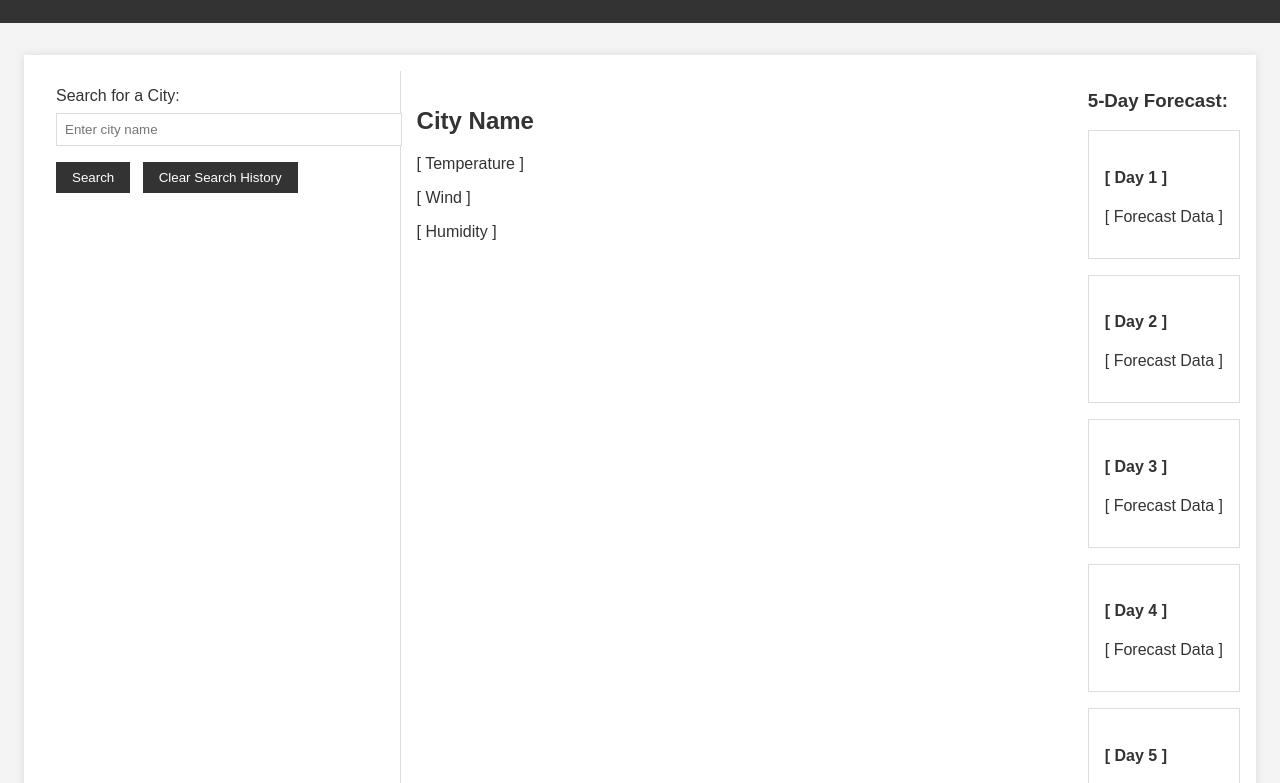
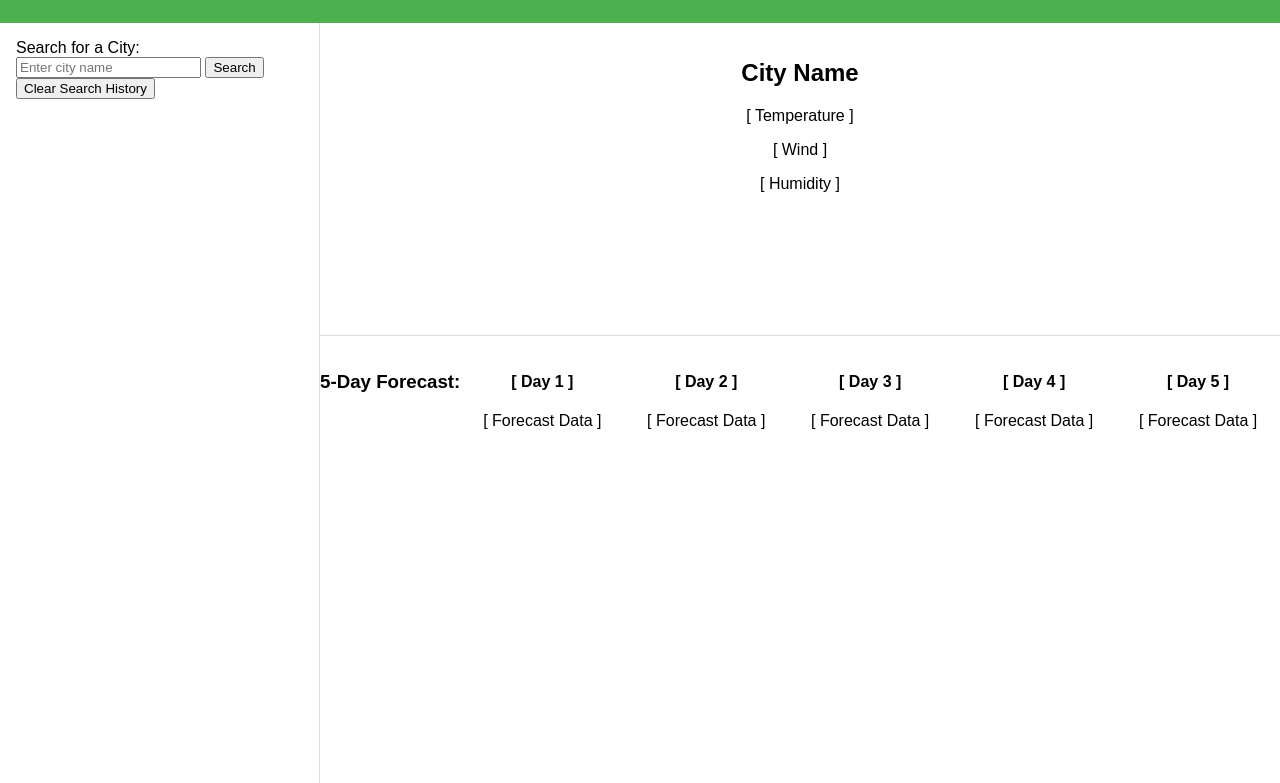
Before and after one commit to sfrancesny/FiveDayForecast, a plain HTML site: page index.html in a window 1280 px wide. Shown: the part 89-872 px from the top of the page. Drawn offline with Linux system fonts and the light colour scheme.

Commit message:
date variables, combined sections, added classes

```diff
--- a/index.html
+++ b/index.html
@@ -24,12 +24,15 @@
             <div id="searchHistory"></div>
         </aside>
 
+        <div id="content-area">
+
             <section id="city-info" class="city-info">
                 <h2>City Name</h2>
                 <p>[ Temperature ]</p>
                 <p>[ Wind ]</p>
                 <p>[ Humidity ]</p>
             </section>
+
             <section id="forecast">
                 <h3>5-Day Forecast:</h3>
                 <div class="forecast-day">
@@ -62,8 +65,9 @@
                         <p>[ Forecast Data ]</p>
                     </div>
                 </div>
+            </section>
+        </div>
 
-       </section>
     </main>
 
     <script src="script.js"></script>
--- a/script.js
+++ b/script.js
@@ -48,6 +48,7 @@ async function getWeatherData(city) {
 function updateUI(data) {
   console.log(forecastDays.length);  // 5
   console.log(data.list.length);     // 40 = 5-day forecast
+
   // Displaying the current weather details
   const current = data.list[0];
   const cityName = data.city.name;
@@ -70,7 +71,8 @@ function updateUI(data) {
     const dailyForecast = data.list[(i - 1) * 8 + 7];
 
     if (dailyForecast) {
-      // Just in case...
+      const forecastDate = new Date(dailyForecast.dt_txt);
+      const formattedDate = `${forecastDate.getMonth() + 1}/${forecastDate.getDate()}/${forecastDate.getFullYear()}`;
       const dayTemperature = Math.round(((dailyForecast.main.temp - 273.15) * 9/5) + 32);
       const dayWindSpeed = dailyForecast.wind.speed;
       const dayHumidity = dailyForecast.main.humidity;
@@ -78,7 +80,7 @@ function updateUI(data) {
 
       forecastDays[i - 1].innerHTML = `
         <div class="forecast-item">
-                <h4>Day ${i}</h4>
+          <h4>${formattedDate}</h4>
           <img src="${dayIconUrl}" alt="${dailyForecast.weather[0].description}">
           <p>Temperature: ${dayTemperature}°F</p>
           <p>Wind Speed: ${dayWindSpeed} m/s</p>
--- a/style.css
+++ b/style.css
@@ -2,64 +2,69 @@ body {
   font-family: Arial, sans-serif;
   margin: 0;
   padding: 0;
-  background-color: #f4f4f4;
-  color: #333;
 }
 
 header {
-  background-color: #333;
-  color: #fff;
+  background-color: #4CAF50;
+  color: white;
   text-align: center;
-  padding: 1rem 0;
+  padding: 1em 0;
 }
 
 main {
   display: flex;
-  max-width: 1200px;
-  margin: 2rem auto;
-  padding: 1rem;
-  background-color: #fff;
-  box-shadow: 0 0 10px rgba(0, 0, 0, 0.1);
 }
 
 aside {
-  flex: 1;
-  padding: 1rem;
+  flex-basis: 25%;
   border-right: 1px solid #ddd;
+  padding: 1em;
+  height: 100vh;
+  box-sizing: border-box;
+  overflow-y: auto;
 }
 
-.city-info, .forecast {
-  flex: 2;
-  padding: 1rem;
+#content-area {
+  flex: 1;
+  display: flex;
+  flex-direction: column;
+  height: 100vh;
 }
 
-form label {
-  display: block;
-  margin-bottom: 0.5rem;
+#city-info {
+  flex-basis: 35%; /* 35% of the page height */
+  overflow-y: auto;
+  padding: 1em;
+  text-align: center;
+  border-bottom: 1px solid #ddd;
 }
 
-input[type="text"] {
-  width: 100%;
-  padding: 0.5rem;
-  margin-bottom: 1rem;
-  border: 1px solid #ddd;
+#forecast {
+  flex: 1; /*the forecast takes the remaining space */
+  display: flex;
+  flex-wrap: nowrap;
+  justify-content: space-around;
+  padding: 1em 0;
+  overflow-y: auto; /* Allow scrolling if the content exceeds the space */
+}
+.forecast-day {
+  flex: 1;
+  text-align: center;
+  padding: 0 0.5em;
+  box-sizing: border-box;
 }
 
-button {
-  padding: 0.5rem 1rem;
-  border: none;
+.history-item {
+  padding: 0.5em;
+  margin: 0.5em 0;
+  border: 1px solid #ddd;
   cursor: pointer;
-  background-color: #333;
-  color: #fff;
-  margin-right: 0.5rem;
 }
 
-button:hover {
-  background-color: #555;
+.history-item:hover {
+  background-color: #f5f5f5;
 }
 
-.forecast-item {
-  border: 1px solid #ddd;
-  padding: 1rem;
-  margin: 1rem 0;
+#city-form {
+  margin-bottom: 1em;
 }
```
Lines whose indentation alone changed are shown as unchanged.
